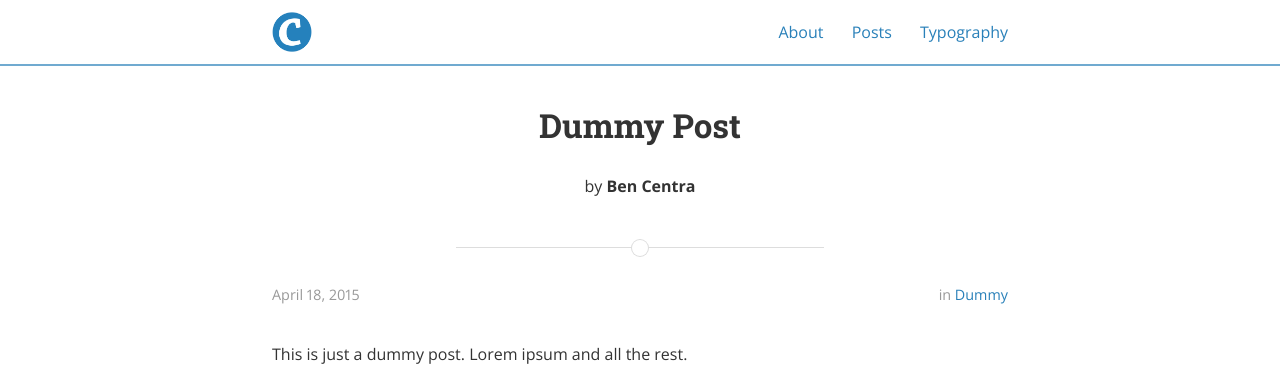
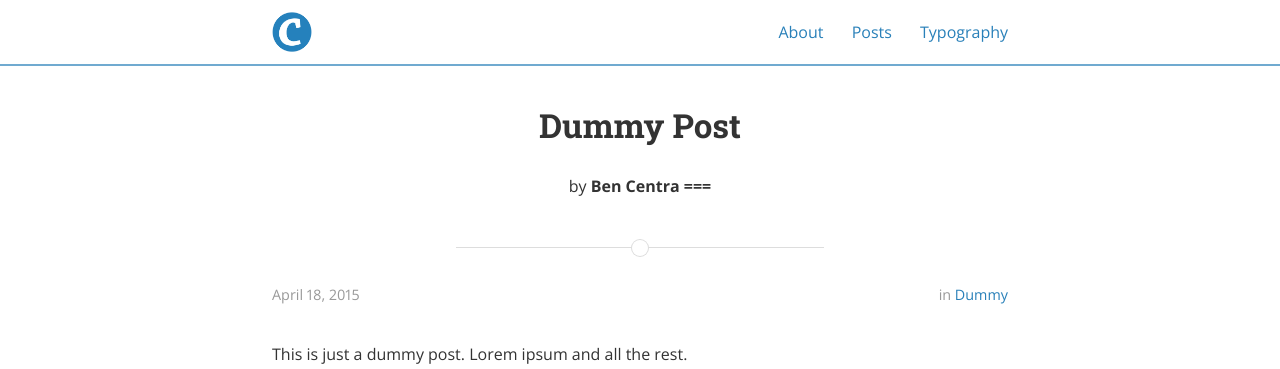
Before and after one commit to pumm8991/pumm8991.github.io, a Jekyll site: the page built from _posts/2015-04-18-dummy.markdown, in a window 1280 px wide. Shown: the top 369 px of the page. Built offline with Jekyll 4.4.1, drawn with Linux system fonts in a browser that asks for light colours; nearby versions of some CDN libraries.

Commit message:
Initial commit

```diff
--- a/_layouts/post.html
+++ b/_layouts/post.html
@@ -7,7 +7,7 @@ layout: default
   <div class="scrim {% if page.cover %}has-cover{% endif %}">
     <header class="post-header">
       <h1 class="title">{{ page.title }}</h1>
-      <p class="info">by <strong>{{ page.author }} {{ site.disqus_shortname }}</strong></p>
+      <p class="info">by <strong>{{ page.author }} {{ site.disqus_shortname }} ===</strong></p>
     </header>
   </div>
 </div>
```
